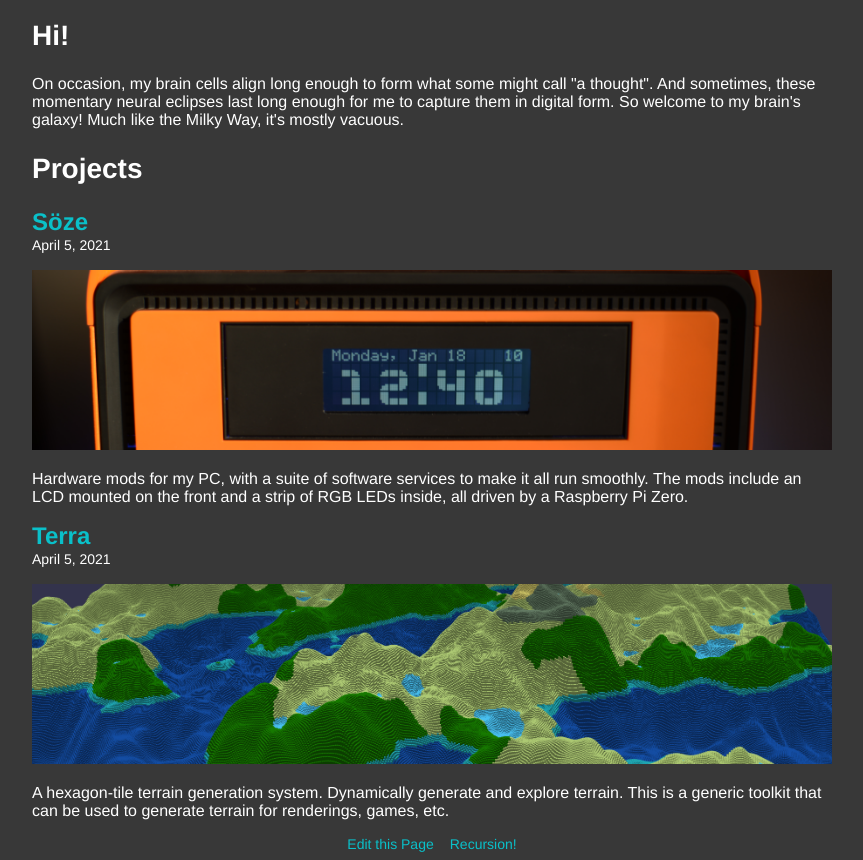
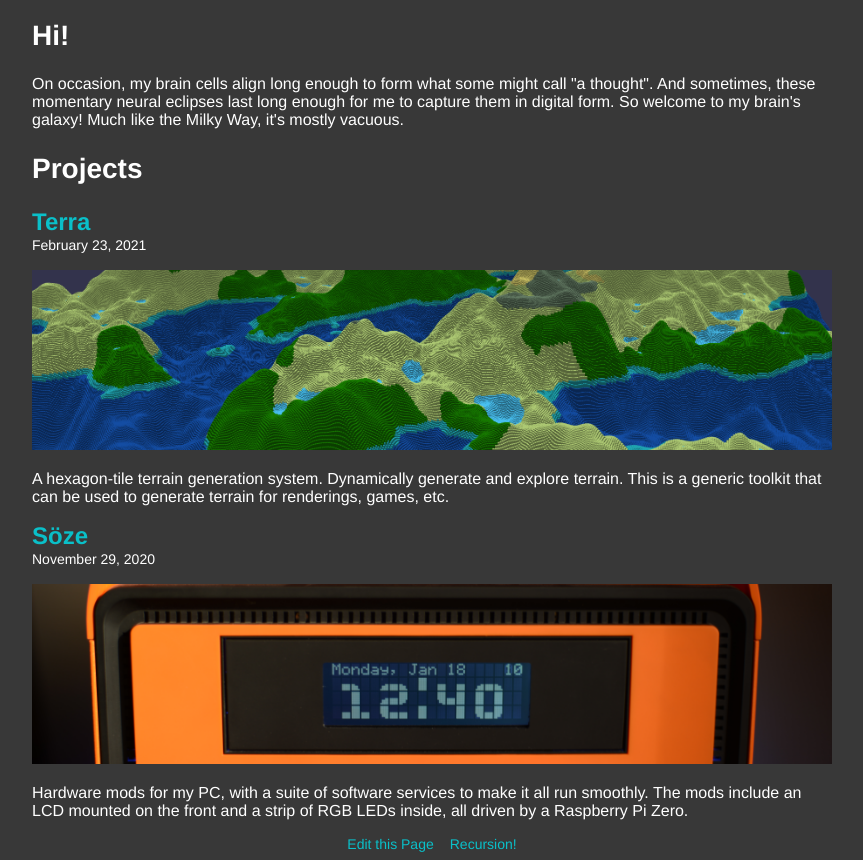
Before and after one commit to LucasPickering/lucaspickering.me, an Eleventy site: page site/index.njk in a window 1280 px wide. Shown: the part 56-916 px from the top of the page, without its empty margins (208-1071 px from the left). Built offline with nearby package versions, Linux system fonts and the light colour scheme; Eleventy itself is replaced by a stand-in of ours; files that its build step writes are made by us from their sources.

Commit message:
Backdate posts

```diff
--- a/site/index.njk
+++ b/site/index.njk
@@ -13,7 +13,7 @@ title: Home
   </p>
 
   <h2>Projects</h2>
-  {%- for project in collections.project -%}
+  {%- for project in collections.project | reverse-%}
     <div>
       <div class="post-title-group">
         <h3>
--- a/site/posts/soze.md
+++ b/site/posts/soze.md
@@ -1,6 +1,6 @@
 ---
 title: Söze
-date: 2021-04-05
+date: 2020-11-29
 summary: Hardware mods for my PC, with a suite of software services to make it all run smoothly. The mods include an LCD mounted on the front and a strip of RGB LEDs inside, all driven by a Raspberry Pi Zero.
 banner: /assets/soze/banner.png
 links: { Code: "https://github.com/LucasPickering/soze" }
--- a/site/posts/terra.md
+++ b/site/posts/terra.md
@@ -1,6 +1,6 @@
 ---
 title: Terra
-date: 2021-04-05
+date: 2021-02-23
 summary: A hexagon-tile terrain generation system. Dynamically generate and explore terrain. This is a generic toolkit that can be used to generate terrain for renderings, games, etc.
 banner: /assets/terra/banner.png
 links:
```
